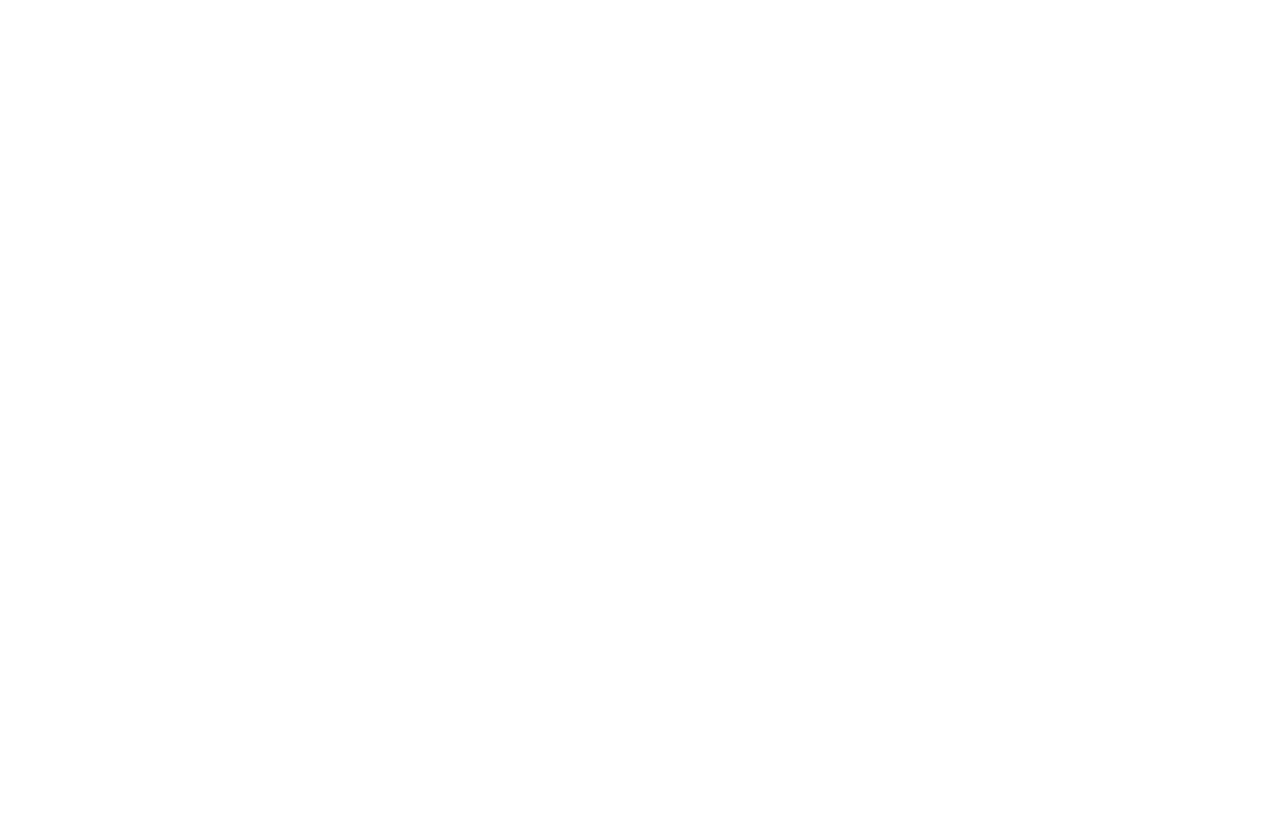
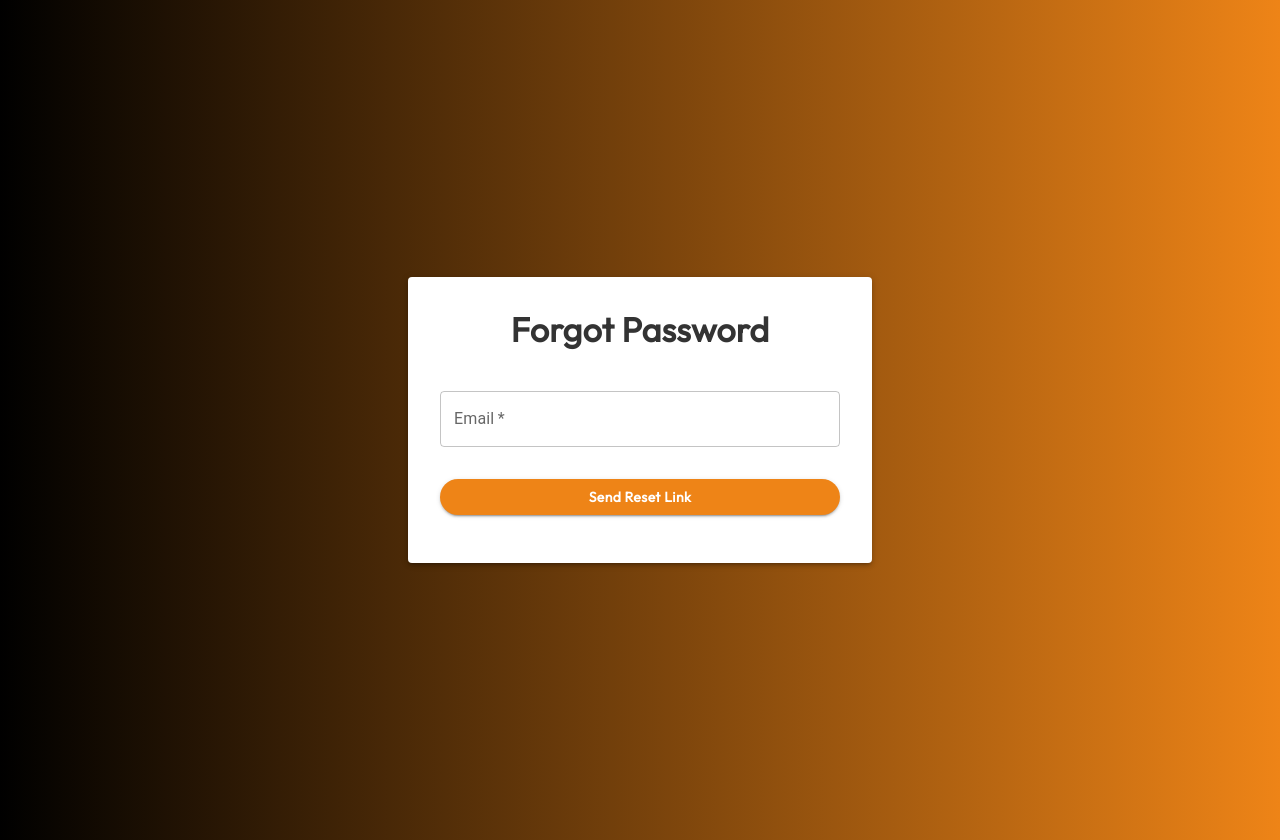
Before and after one commit to HassantahirDev/KitchenConnect-FE, a React (Create React App) app: page /forgot-password in a window 1280 px wide. Before the commit this address had no page. Before the commit the page ends 800 px from the top, so only its background shows below. Built offline with nearby package versions, Linux system fonts and the light colour scheme.

Commit message:
added forgotten password handled

```diff
--- a/src/App.js
+++ b/src/App.js
@@ -20,6 +20,8 @@ import PaymentPage from "./components/customer/payment/Payment";
 import OrdersPage from "./components/customer/tabs/Menu/Orders";
 import ProfileSettings from "./components/customer/tabs/Profile";
 import ResetPassword from "./components/customer/auth/ResetPassword";
+import ForgotPasswordPage from "./components/customer/auth/ForgotPassword";
+import ResetPasswordPage from "./components/customer/auth/ResetForgottenPassword";
 
 function App() {
   return (
@@ -45,6 +47,8 @@ function App() {
         <Route path="/your-orders" element={<OrdersPage/>} />
         <Route path="/profile" element={<ProfileSettings/>} />
         <Route path="/reset-password" element={<ResetPassword/>} />
+        <Route path="/forgot-password" element={<ForgotPasswordPage/>} />
+        <Route path="/reset-forgotten-password/:token" element={<ResetPasswordPage />} />
       </Routes>
     </Router>
   );
--- /dev/null
+++ b/src/components/customer/auth/ForgotPassword.js
@@ -0,0 +1,137 @@
+import React, { useState } from "react";
+import {
+  Container,
+  Box,
+  Typography,
+  TextField,
+  Button,
+  Paper,
+  CircularProgress,
+} from "@mui/material";
+import { styled } from "@mui/material/styles";
+import { useForm } from "react-hook-form";
+import axios from "axios";
+import { ToastContainer, toast } from "react-toastify";
+import "react-toastify/dist/ReactToastify.css";
+import { useNavigate } from "react-router-dom";
+
+// Styled components, same as the ones used in LoginPage
+const BackgroundContainer = styled(Box)(({ theme }) => ({
+  background: "linear-gradient(to right, #000, #ee8417)",
+  minHeight: "100vh",
+  display: "flex",
+  alignItems: "center",
+  padding: "20px",
+  position: "relative",
+  overflow: "hidden",
+}));
+
+const FormContainer = styled(Paper)(({ theme }) => ({
+  padding: theme.spacing(4),
+  width: "100%",
+  zIndex: 2,
+  background: "#fff",
+  margin: "auto",
+  [theme.breakpoints.up("lg")]: { width: 400 },
+  [theme.breakpoints.between("md", "lg")]: { width: 360 },
+  [theme.breakpoints.between("sm", "md")]: { width: 320 },
+  [theme.breakpoints.down("sm")]: {
+    padding: theme.spacing(3),
+    width: 260,
+  },
+}));
+
+const StyledButton = styled(Button)(({ theme, loading }) => ({
+  borderRadius: "20px",
+  fontFamily: "Outfit, sans-serif",
+  textTransform: "none",
+  backgroundColor: loading ? "#d76c2d" : "#ee8417",
+  "&:hover": { backgroundColor: "#d76c2d" },
+}));
+
+const ForgotPasswordPage = () => {
+    const navigate = useNavigate()
+  const [loading, setLoading] = useState(false);
+  const { register, handleSubmit, formState: { errors } } = useForm();
+
+  const onSubmit = async (data) => {
+    try {
+      setLoading(true);
+      await axios.post("http://localhost:3000/auth/forgot-password", data);
+      toast.success("Reset link sent to your email!", {
+        autoClose: 4000,
+      });
+      setTimeout(() => {
+        navigate("/login");
+      }, 4000);
+    } catch (err) {
+      toast.error(err.response?.data?.message || "An unexpected error occurred", {
+        autoClose: 4000,
+      });
+    } finally {
+      setLoading(false);
+    }
+  };
+
+  return (
+    <BackgroundContainer>
+      <Container
+        maxWidth="lg"
+        sx={{
+          display: "flex",
+          justifyContent: "center",
+          alignItems: "center",
+          height: "100%",
+          position: "relative",
+          zIndex: 2,
+        }}
+      >
+        <FormContainer elevation={3}>
+          <Typography
+            variant="h4"
+            align="center"
+            sx={{ mb: 3, fontFamily: "Outfit, sans-serif", fontWeight: 700, color: "#333" }}
+          >
+            Forgot Password
+          </Typography>
+          <Box
+            component="form"
+            noValidate
+            autoComplete="off"
+            onSubmit={handleSubmit(onSubmit)}
+            sx={{ display: "flex", flexDirection: "column" }}
+          >
+            <TextField
+              label="Email"
+              variant="outlined"
+              margin="normal"
+              fullWidth
+              required
+              {...register("email", {
+                required: "Email is required",
+                pattern: {
+                  value: /^[^\s@]+@[^\s@]+\.[^\s@]+$/,
+                  message: "Invalid email address",
+                },
+              })}
+              error={!!errors.email}
+              helperText={errors.email?.message}
+            />
+            <StyledButton
+              type="submit"
+              variant="contained"
+              color="secondary"
+              loading={loading}
+              sx={{ mt: 3, mb: 2, fontWeight: "bold"}}
+            >
+              {loading ? "Sending..." : "Send Reset Link"}
+            </StyledButton>
+          </Box>
+        </FormContainer>
+      </Container>
+      <ToastContainer />
+    </BackgroundContainer>
+  );
+};
+
+export default ForgotPasswordPage;
--- a/src/components/customer/auth/Login.js
+++ b/src/components/customer/auth/Login.js
@@ -13,7 +13,7 @@ import { styled } from "@mui/material/styles";
 import { useForm } from "react-hook-form";
 import CustomerNavbar from "../navbar/CustomerNavbar";
 import axios from "axios";
-import { useNavigate } from "react-router-dom";
+import { Link, useNavigate } from "react-router-dom";
 import { ToastContainer, toast } from "react-toastify";
 import "react-toastify/dist/ReactToastify.css";
 
@@ -43,13 +43,13 @@ const FormContainer = styled(Paper)(({ theme }) => ({
   },
 }));
 
-const StyledButton = styled(Button)(({ theme, loading }) => ({
+const StyledButton = styled(Button)(({ theme }) => ({
   borderRadius: "20px",
   fontFamily: "Outfit, sans-serif",
   textTransform: "none",
-  backgroundColor: loading ? "#d76c2d" : "#ee8417",
-  "&:hover": { backgroundColor: "#d76c2d" },
-
+  "&:hover": {
+    backgroundColor: "#d76c2d",
+  },
 }));
 
 const Loader = styled(CircularProgress)(({ theme }) => ({
@@ -204,24 +204,35 @@ const LoginPage = () => {
                   error={!!errors.password}
                   helperText={errors.password?.message}
                 />
-                <StyledButton
+                 <StyledButton
                   type="submit"
                   variant="contained"
                   color="secondary"
-                  loading={loading}
-                  sx={{ mt: 3, mb: 2, fontWeight: "bold"}}
+                  sx={{ backgroundColor: "#ee8417", mt: 3, mb: 2, fontWeight: "bold" }}
+                  disabled={loading}
                 >
-
                   {loading ? "Signing In..." : "Sign In"}
                 </StyledButton>
                 <StyledButton
                   variant="outlined"
                   color="inherit"
+                  component={Link}
+                  to="/register"
                   sx={{ mb: 2 }}
                 >
                   Sign Up
                 </StyledButton>
               </Box>
+              <Typography align="center" sx={{ mt: 2 }}>
+  <Button
+    variant="text"
+    color="primary"
+    onClick={() => navigate('/forgot-password')}
+    sx={{ textTransform: 'none', fontFamily: "Outfit, sans-serif" }}
+  >
+    Forgot Password?
+  </Button>
+</Typography>
             </FormContainer>
           </motion.div>
         </Container>
--- /dev/null
+++ b/src/components/customer/auth/ResetForgottenPassword.js
@@ -0,0 +1,160 @@
+import React, { useState } from "react";
+import {
+  Container,
+  Box,
+  Typography,
+  TextField,
+  Button,
+  Paper,
+  CircularProgress,
+} from "@mui/material";
+import { styled } from "@mui/material/styles";
+import { useForm } from "react-hook-form";
+import axios from "axios";
+import { useNavigate, useParams } from "react-router-dom";
+import { ToastContainer, toast } from "react-toastify";
+import "react-toastify/dist/ReactToastify.css";
+
+// Reuse Styled components
+const BackgroundContainer = styled(Box)(({ theme }) => ({
+  background: "linear-gradient(to right, #000, #ee8417)",
+  minHeight: "100vh",
+  display: "flex",
+  alignItems: "center",
+  padding: "20px",
+  position: "relative",
+  overflow: "hidden",
+}));
+
+const FormContainer = styled(Paper)(({ theme }) => ({
+  padding: theme.spacing(4),
+  width: "100%",
+  zIndex: 2,
+  background: "#fff",
+  margin: "auto",
+  [theme.breakpoints.up("lg")]: { width: 400 },
+  [theme.breakpoints.between("md", "lg")]: { width: 360 },
+  [theme.breakpoints.between("sm", "md")]: { width: 320 },
+  [theme.breakpoints.down("sm")]: {
+    padding: theme.spacing(3),
+    width: 260,
+  },
+}));
+
+const StyledButton = styled(Button)(({ theme, loading }) => ({
+  borderRadius: "20px",
+  fontFamily: "Outfit, sans-serif",
+  textTransform: "none",
+  backgroundColor: loading ? "#d76c2d" : "#ee8417",
+  "&:hover": { backgroundColor: "#d76c2d" },
+}));
+
+const ResetPasswordPage = () => {
+  const [loading, setLoading] = useState(false);
+  const { register, handleSubmit, watch, formState: { errors } } = useForm();
+  const navigate = useNavigate();
+  const { token } = useParams();  // Get the token from the URL
+
+  const onSubmit = async (data) => {
+    try {
+      setLoading(true);
+
+      // Include the token in the request body along with the form data
+      const payload = {
+        ...data, // Spread the form data (e.g., newPassword, confirmPassword)
+        token,   // Add the token to the body
+      };
+
+      await axios.post("http://localhost:3000/auth/reset-forgotten-password", payload);
+
+      toast.success("Password reset successful!", {
+        autoClose: 4000,
+      });
+      navigate("/login");
+    } catch (err) {
+      toast.error(err.response?.data?.message || "An unexpected error occurred", {
+        autoClose: 4000,
+      });
+    } finally {
+      setLoading(false);
+    }
+  };
+
+
+  return (
+    <BackgroundContainer>
+      <Container
+        maxWidth="lg"
+        sx={{
+          display: "flex",
+          justifyContent: "center",
+          alignItems: "center",
+          height: "100%",
+          position: "relative",
+          zIndex: 2,
+        }}
+      >
+        <FormContainer elevation={3}>
+          <Typography
+            variant="h4"
+            align="center"
+            sx={{ mb: 3, fontFamily: "Outfit, sans-serif", fontWeight: 700, color: "#333" }}
+          >
+            Reset Password
+          </Typography>
+          <Box
+            component="form"
+            noValidate
+            autoComplete="off"
+            onSubmit={handleSubmit(onSubmit)}
+            sx={{ display: "flex", flexDirection: "column" }}
+          >
+            <TextField
+              label="New Password"
+              type="password"
+              variant="outlined"
+              margin="normal"
+              fullWidth
+              required
+              {...register("newPassword", {
+                required: "New password is required",
+                minLength: {
+                  value: 8,
+                  message: "Password must be at least 8 characters long",
+                },
+              })}
+              error={!!errors.newPassword}
+              helperText={errors.newPassword?.message}
+            />
+            <TextField
+              label="Confirm Password"
+              type="password"
+              variant="outlined"
+              margin="normal"
+              fullWidth
+              required
+              {...register("confirmPassword", {
+                required: "Please confirm your password",
+                validate: (value) => value === watch("newPassword") || "Passwords do not match",
+              })}
+              error={!!errors.confirmPassword}
+              helperText={errors.confirmPassword?.message}
+            />
+            <StyledButton
+              type="submit"
+              variant="contained"
+              color="secondary"
+              loading={loading}
+              sx={{ mt: 3, mb: 2, fontWeight: "bold" }}
+            >
+              {loading ? "Resetting..." : "Reset Password"}
+            </StyledButton>
+          </Box>
+        </FormContainer>
+      </Container>
+      <ToastContainer />
+    </BackgroundContainer>
+  );
+};
+
+export default ResetPasswordPage;
--- a/src/components/customer/auth/Signup.js
+++ b/src/components/customer/auth/Signup.js
@@ -1,5 +1,5 @@
 import React, { useState } from "react";
-import { useNavigate } from "react-router-dom";
+import { Link, useNavigate } from "react-router-dom";
 import {
   Container,
   Box,
@@ -317,6 +317,8 @@ const SignUpPage = () => {
                 <StyledButton
                   variant="outlined"
                   color="inherit"
+                  component={Link}
+                  to = "/login"
                   sx={{ mb: 2 }}
                 >
                   Login
```
